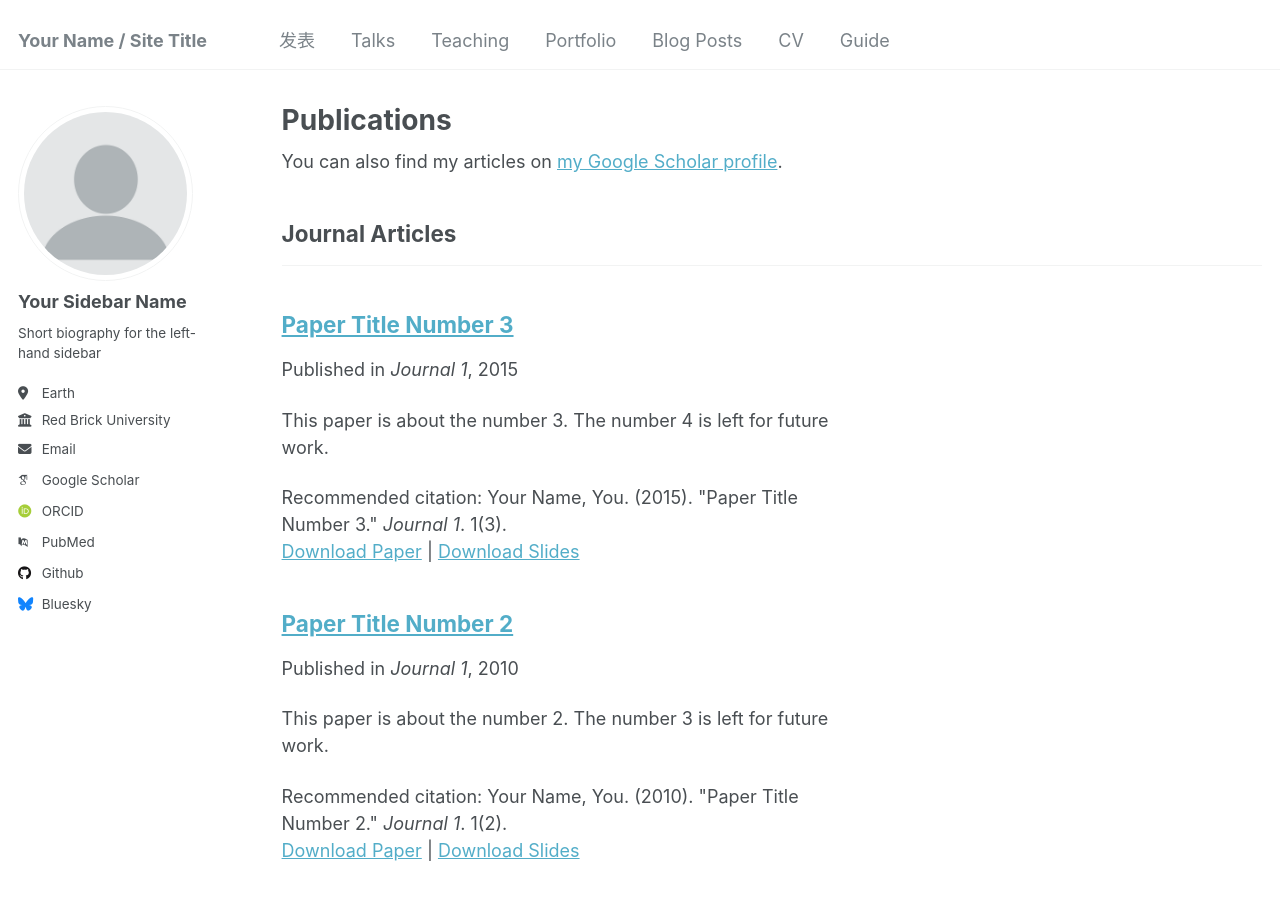
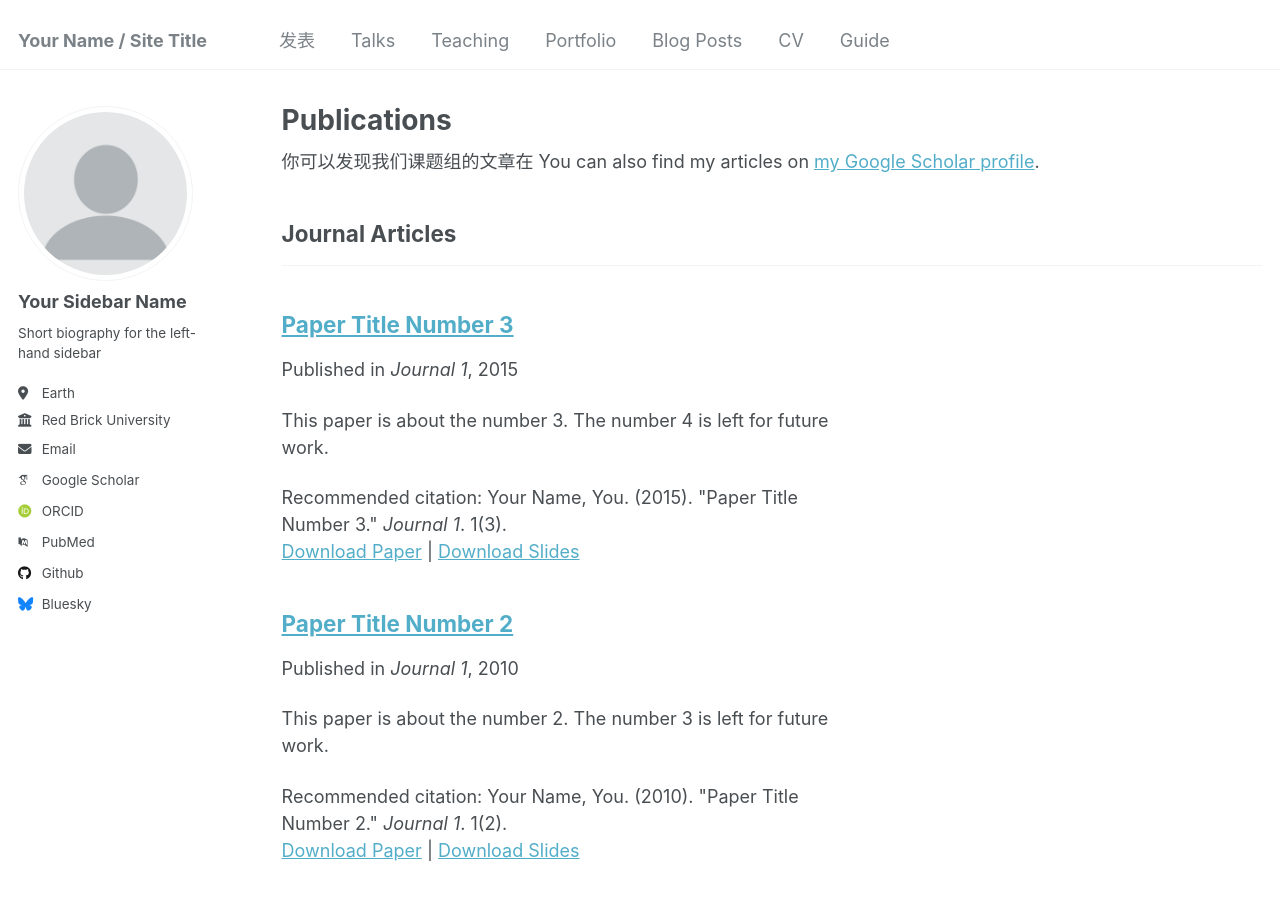
Before and after one commit to shaojiwan/academic.com, a Jekyll site: the page built from _pages/publications.html, in a window 1280 px wide and 900 px high. Built offline with Jekyll 4.4.1, drawn with Linux system fonts in a browser that asks for light colours; some web fonts are replaced.

Commit message:
Update publications.html
change publications

```diff
--- a/_pages/publications.html
+++ b/_pages/publications.html
@@ -6,7 +6,7 @@
 ---
 
 {% if site.author.googlescholar %}
-  <div class="wordwrap">You can also find my articles on <a href="{{site.author.googlescholar}}">my Google Scholar profile</a>.</div>
+  <div class="wordwrap">你可以发现我们课题组的文章在 You can also find my articles on <a href="{{site.author.googlescholar}}">my Google Scholar profile</a>.</div>
 {% endif %}
 
 {% include base_path %}
```
